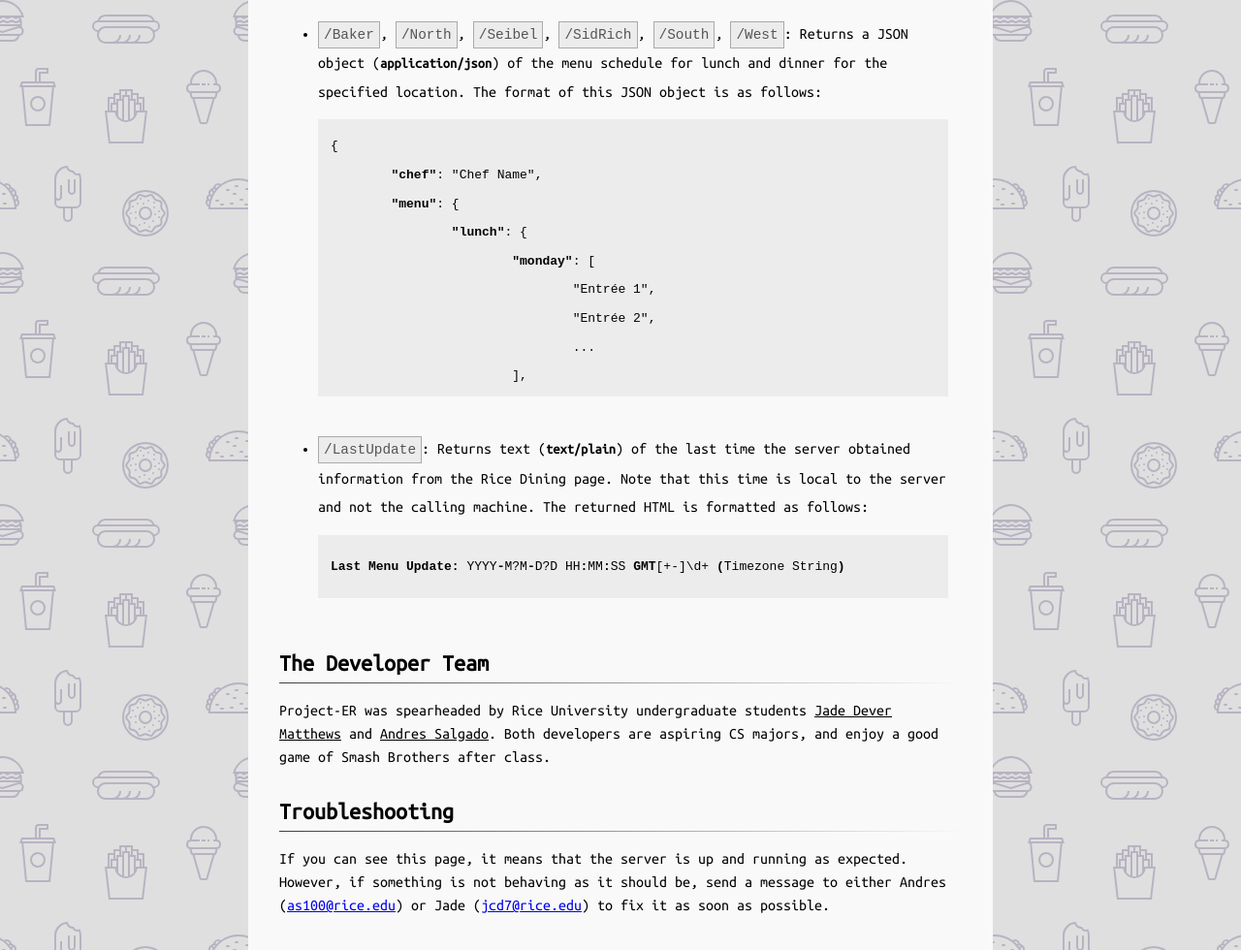
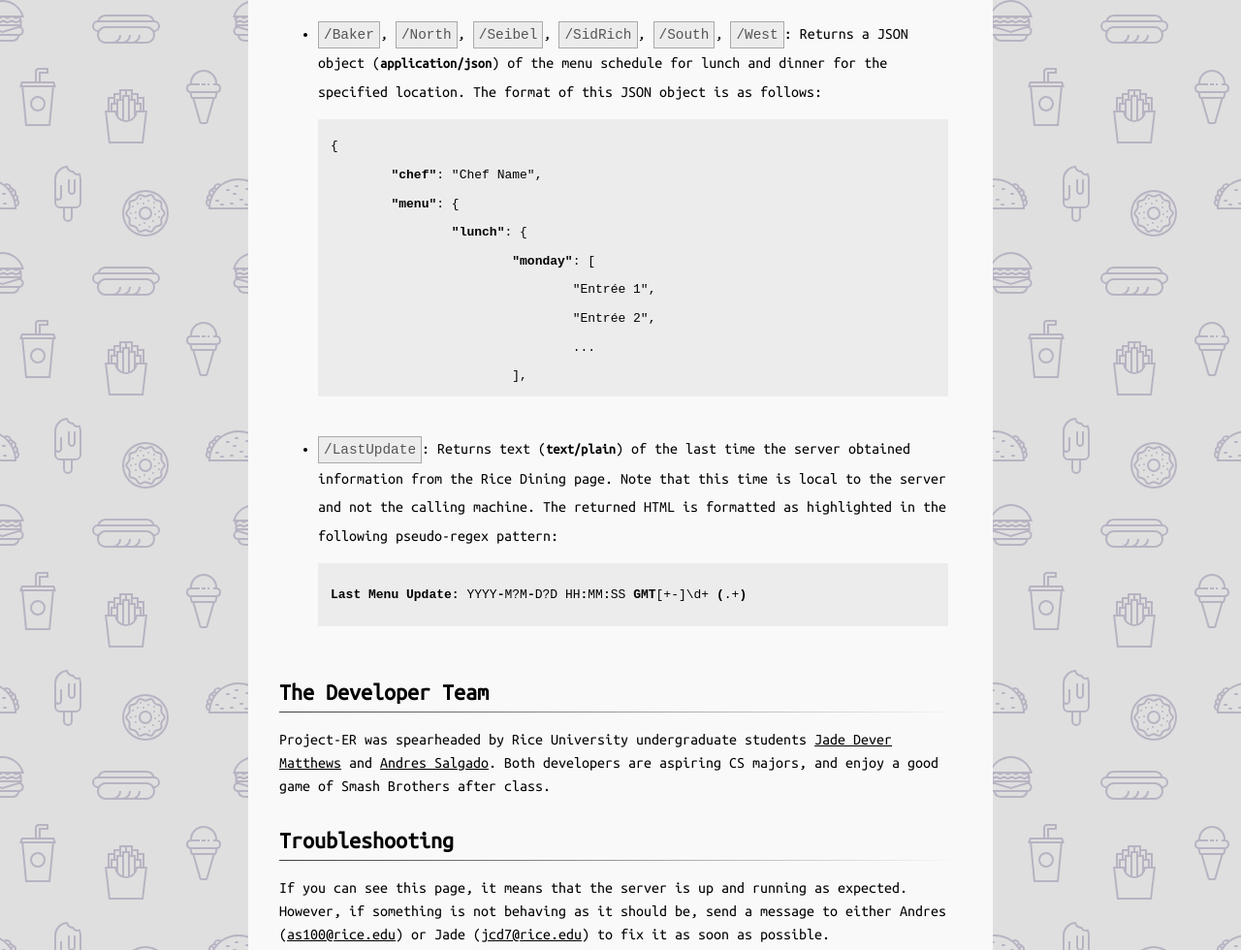
Before and after one commit to tacowhisperer/projectER, a website: page resources/index.html in a window 1280 px wide. Shown: the part 1820-2800 px from the top of the page at 97% size. Drawn offline with Linux system fonts and the light colour scheme; files that its build step writes are made by us from their sources; no server answers; files whose address does not match are found by name.

Commit message:
Fixed formatting consitency and a bug with the current URL string.

```diff
--- a/resources/index.html
+++ b/resources/index.html
@@ -65,7 +65,7 @@
 			loadJsonExampleText("resources/locationmenu.html", document.getElementById("locationmenuapi"));
 
 			// Add the current page url to the descriptor on the Getting Started section
-			let urlTextNode = document.createTextNode(document.URL);
+			let urlTextNode = document.createTextNode(document.URL.replace(/#.*$/, ""));
 			document.getElementById("thisurl").appendChild(urlTextNode);
 
 			// Add the date since the last time the server updated
@@ -221,7 +221,7 @@
 		<p>The list below shows the different GET requests and outputs of those requests. Note that any text that is in bold in the examples should be interpreted literally.</p>
 		<ul>
 			<li id="weeklymenuapi">
-				<a class="getrequest" href="/WeeklyMenu" target="_blank">&#47;WeeklyMenu</a>: Returns a JSON object (<span class="boldtext">application/json</span>) of the weekly menu for all serveries that have a weekly menu PDF <a href="http://dining.rice.edu/undergraduate-dining/college-serveries/weekly-menus/" target="_blank">here</a>. The format of this JSON object is as follows:
+				<a class="getrequest" href="/WeeklyMenu" target="_blank">&#47;WeeklyMenu</a>: Returns a JSON object (<span class="boldtext">application/json</span>) of the weekly menu for all serveries that have a weekly menu PDF <a class="referencelink" href="http://dining.rice.edu/undergraduate-dining/college-serveries/weekly-menus/" target="_blank">here</a>. The format of this JSON object is as follows:
 
 				<br>
 			</li>
@@ -252,11 +252,11 @@
 			<br>
 
 			<li>
-				<a class="getrequest" href="/LastUpdate" target="_blank">&#47;LastUpdate</a>: Returns text (<span class="boldtext">text/plain</span>) of the last time the server obtained information from the Rice Dining page. Note that this time is local to the server and not the calling machine. The returned HTML is formatted as follows:
+				<a class="getrequest" href="/LastUpdate" target="_blank">&#47;LastUpdate</a>: Returns text (<span class="boldtext">text/plain</span>) of the last time the server obtained information from the Rice Dining page. Note that this time is local to the server and not the calling machine. The returned HTML is formatted as highlighted in the following pseudo-regex pattern:
 
 				<br>
 
-				<pre class="jsontextbox" id="lastupdateexample"><b>Last Menu Update: </b>YYYY<b>-</b>M?M<b>-</b>D?D HH<b>:</b>MM<b>:</b>SS <b>GMT</b>[+-]\d+ <b>(</b>Timezone String<b>)</b></pre>
+				<pre class="jsontextbox" id="lastupdateexample"><b>Last Menu Update: </b>YYYY<b>-</b>M?M<b>-</b>D?D HH<b>:</b>MM<b>:</b>SS <b>GMT</b>[+-]\d+ <b>(</b>.+<b>)</b></pre>
 			</li>
 		</ul>
 
@@ -270,7 +270,7 @@
 
 		<h2 id="troubleshooting">Troubleshooting</h2>
 		<hr>
-		<p>If you can see this page, it means that the server is up and running as expected. However, if something is not behaving as it should be, send a message to either Andres (<a href="mailto:as100@rice.edu">as100@rice.edu</a>) or Jade (<a href="mailto:jcd7@rice.edu">jcd7@rice.edu</a>) to fix it as soon as possible.</p>
+		<p>If you can see this page, it means that the server is up and running as expected. However, if something is not behaving as it should be, send a message to either Andres (<a class="referencelink" href="mailto:as100@rice.edu">as100@rice.edu</a>) or Jade (<a class="referencelink" href="mailto:jcd7@rice.edu">jcd7@rice.edu</a>) to fix it as soon as possible.</p>
 
 		<br>
 
```
